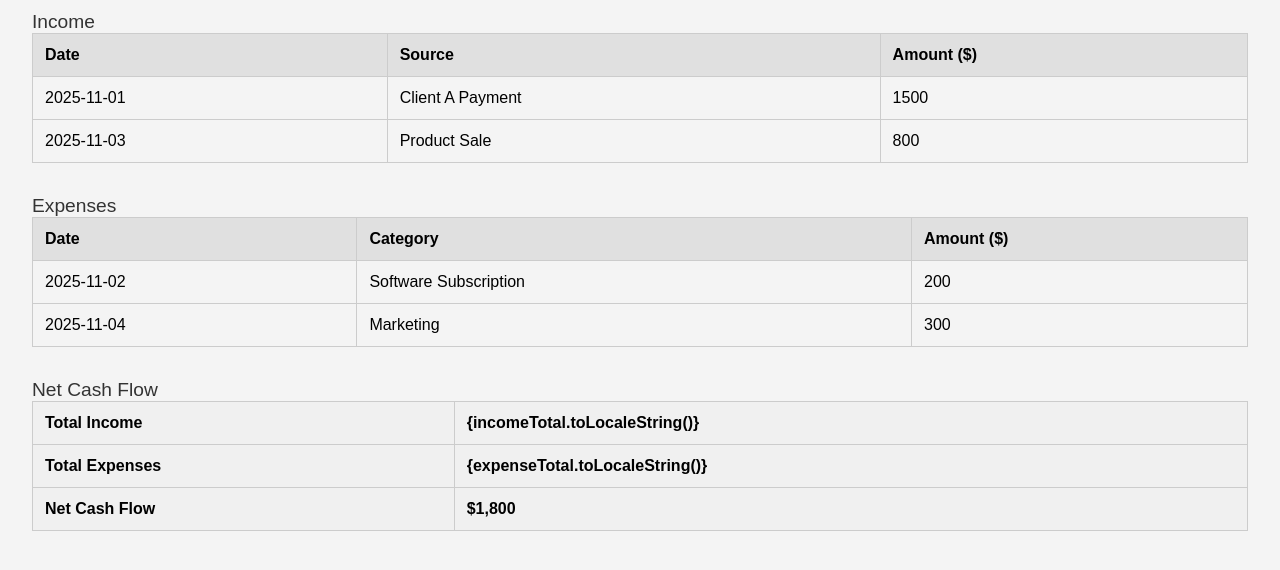
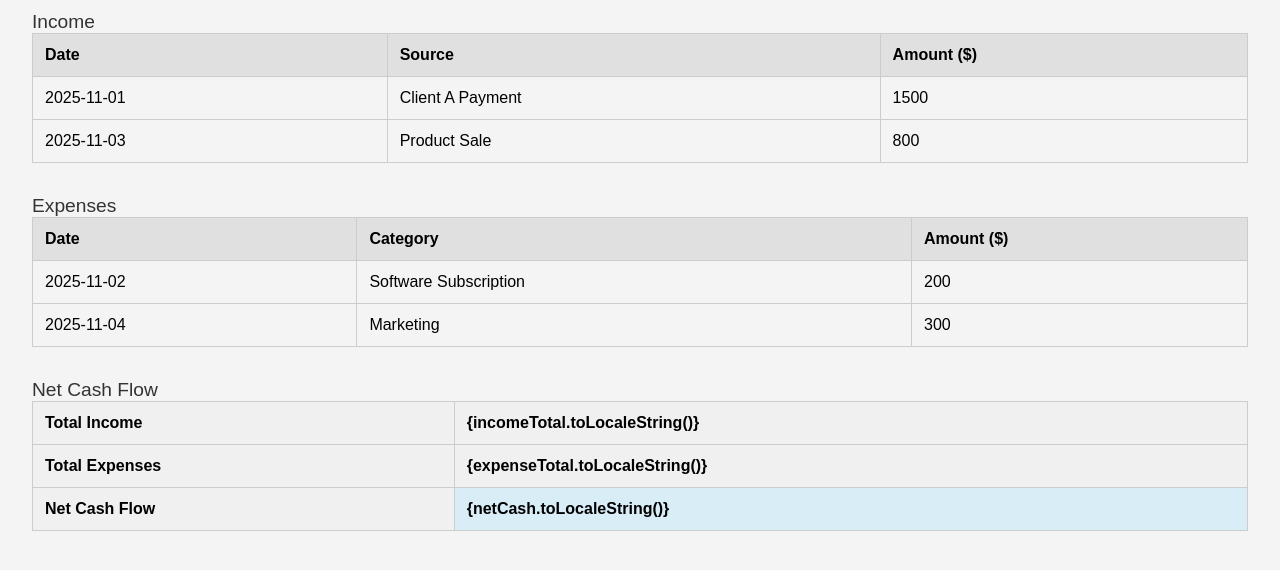
Before and after one commit to landershardin-create/HTML-Net-worth-calculator, a plain HTML site: page business cash flow.html in a window 1280 px wide. Shown: the part 90-660 px from the top of the page. Drawn offline with Linux system fonts and the light colour scheme.

Commit message:
Update business cash flow.html

```diff
--- a/business cash flow.html
+++ b/business cash flow.html
@@ -102,20 +102,24 @@
       expenseTotal += parseFloat(row.cells[2].textContent) || 0;
     });
 
+    const netCash = incomeTotal - expenseTotal;
+
     document.getElementById('total-income').textContent = `
 
 {incomeTotal.toLocaleString()}`;
     document.getElementById('total-expenses').textContent = `
 
 {expenseTotal.toLocaleString()}`;
-    document.getElementById('net-cash').textContent = `$${(incomeTotal - expenseTotal).toLocaleString()}`;
+    document.getElementById('net-cash').textContent = `
+
+{netCash.toLocaleString()}`;
+
+    const netCashCell = document.getElementById('net-cash');
+    netCashCell.style.backgroundColor = netCash >= 0 ? '#d9edf7' : '#f8d7da';
   }
 
   // Initial calculation on page load
   calculateTotals();
-  const netCashCell = document.getElementById('net-cash');
-const netCash = incomeTotal - expenseTotal;
-netCashCell.style.backgroundColor = netCash >= 0 ? '#d9edf7' : '#f8d7da';
 </script>
 </body>
 </html>
```
